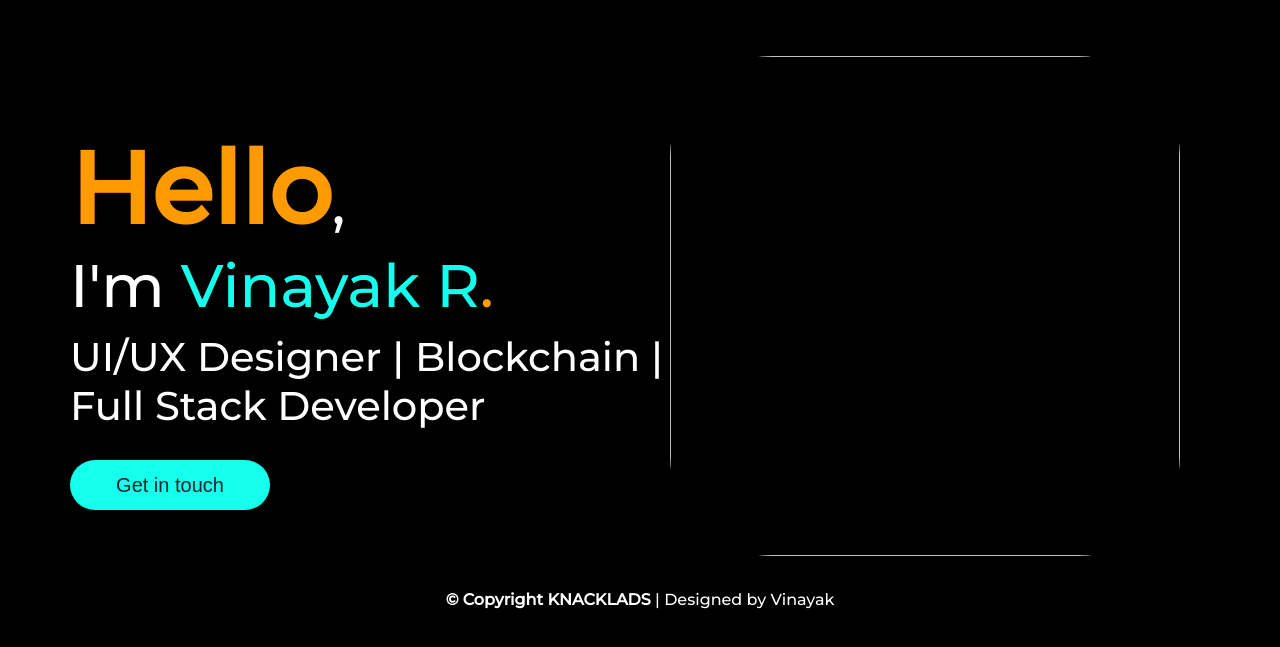
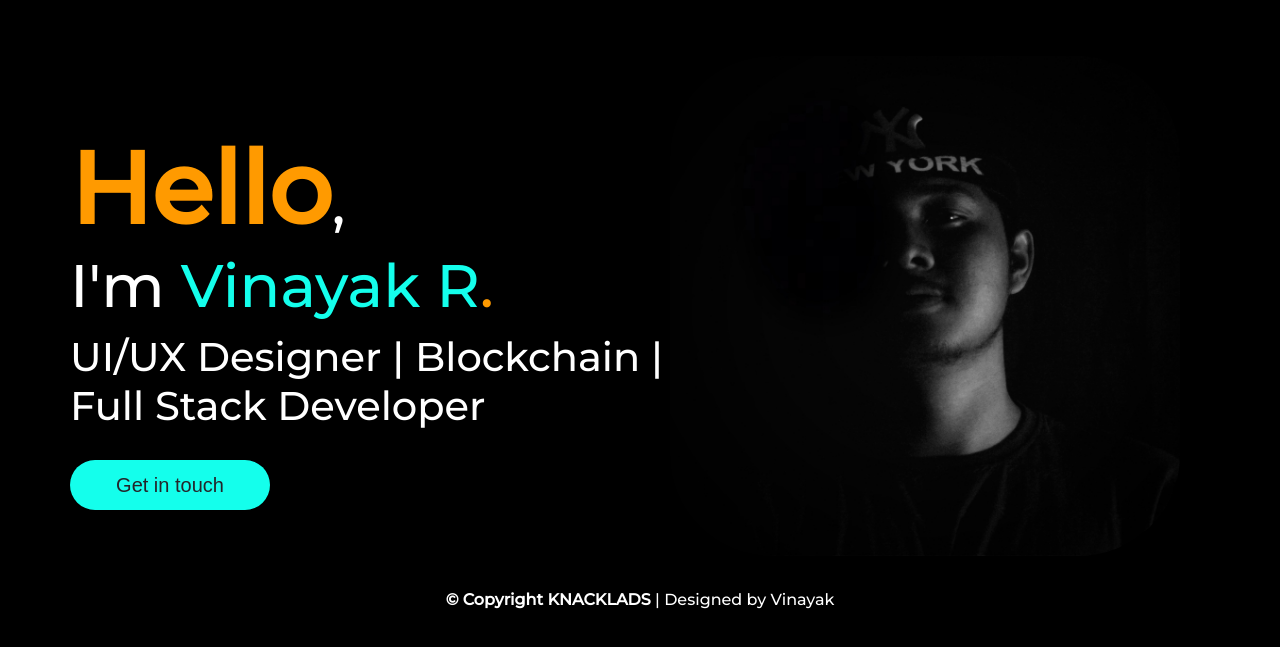
Before and after one commit to Vinai04/20CYS202-UID, a plain HTML site: page personal_website/index.html in a window 1280 px wide. Shown: the part 77-724 px from the top of the page. Drawn offline with Linux system fonts and the light colour scheme.

Commit message:
Update index.html

```diff
--- a/personal_website/index.html
+++ b/personal_website/index.html
@@ -175,7 +175,7 @@
 
 
     <div>
-      <img class="dp" src="/images/Darkdp.jpeg/">
+      <img class="dp" src="/images/Darkdp.jpeg">
     </div>
 
       <center>
```
